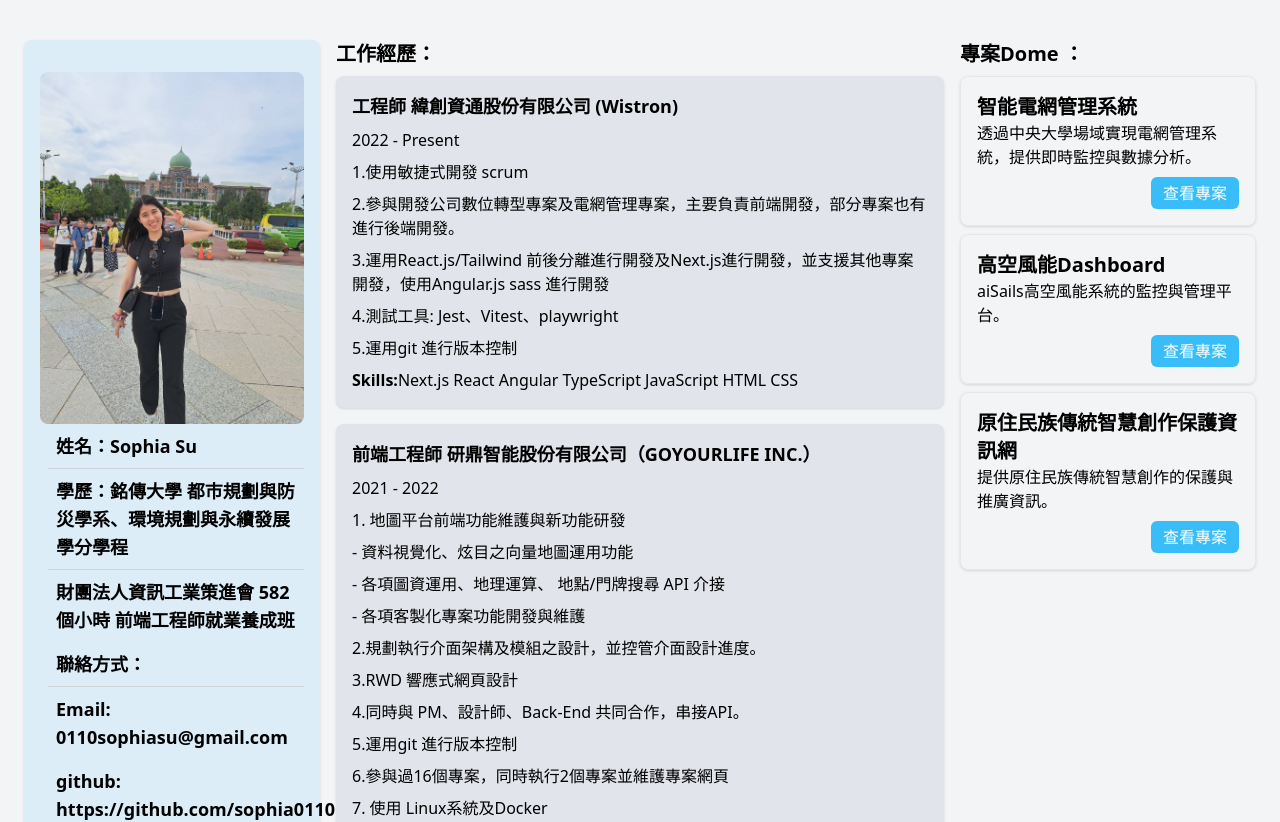
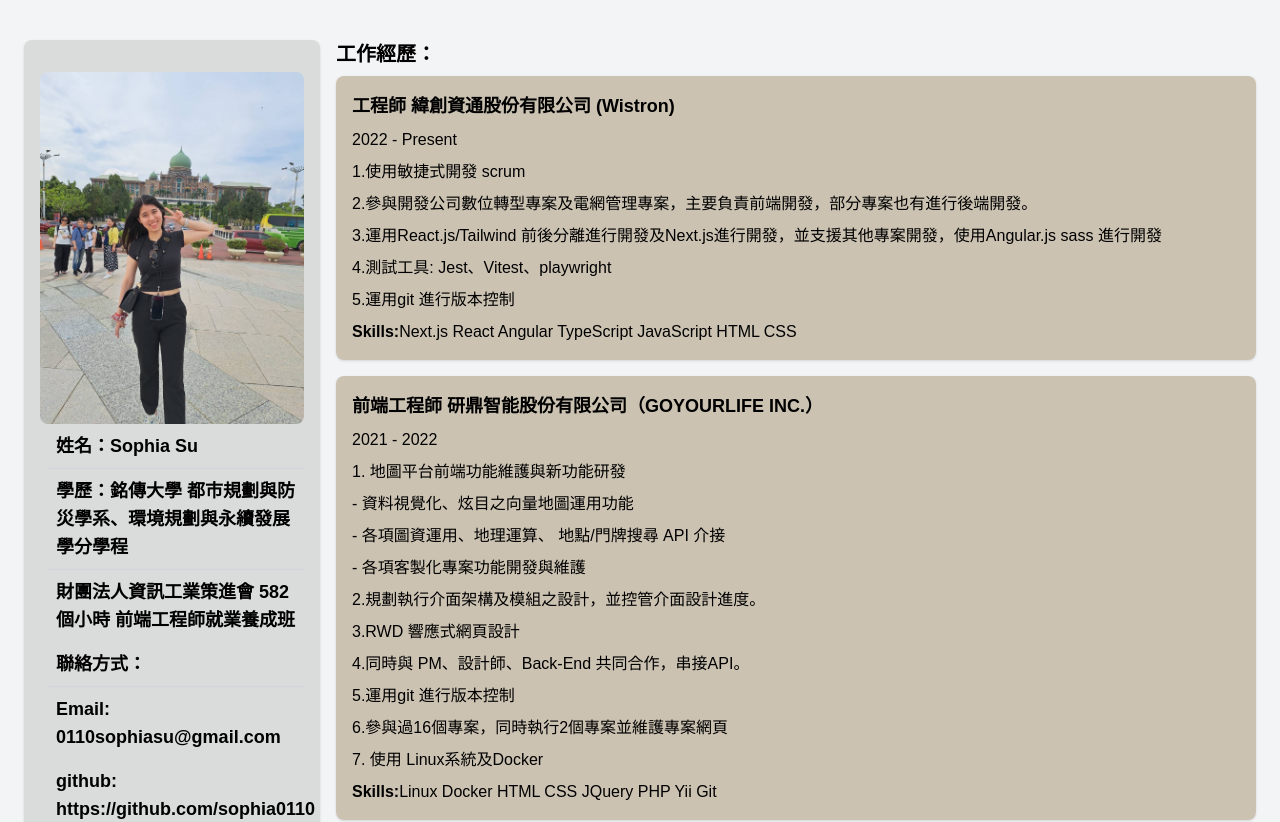
Before and after one commit to sophia0110/resume, a Next.js app: page / in a window 1280 px wide. Shown: the top 822 px of the page. Built offline with nearby package versions, Linux system fonts and the light colour scheme.

Commit message:
feat: cv

```diff
--- a/app/components/List/List.tsx
+++ b/app/components/List/List.tsx
@@ -59,7 +59,7 @@ const works: Work[] = [
 const List: React.FC = () => (
   <ul>
     {works.map(({ id, title, company, period, description, skills }) => (
-      <li key={id} className="mb-4 p-4 bg-slate-400/20 rounded-lg shadow">
+      <li key={id} className="mb-4 p-4 bg-secondary-400/50 rounded-lg shadow">
         <div className="text-lg font-semibold pb-2">
           {title} {company}
         </div>
--- a/app/components/List/ProjectList.tsx
+++ b/app/components/List/ProjectList.tsx
@@ -29,7 +29,7 @@ const ProjectList = () => {
     },
   ];
   return (
-    <ul className="list-disc list-inside  justify-between space-y-2 ">
+    <ul className="list-disc list-inside  justify-between space-y-2 flex space-x-2 ">
       {projects.map((project) => (
         <div
           key={project.id}
@@ -38,7 +38,7 @@ const ProjectList = () => {
           <div className="font-bold text-xl">{project.name}</div>
           <div>{project.description}</div>
           <div className="mt-2 justify-end flex">
-            <button className="bg-sky-400 text-white px-3 py-1  hover:bg-sky-600 rounded-md">
+            <button className="bg-secondary-400 text-white px-3 py-1  hover:bg-secondary-600 rounded-md">
               {project.url && (
                 <a href={project.url} className=" hover:underline">
                   查看專案
--- a/app/page.tsx
+++ b/app/page.tsx
@@ -6,7 +6,7 @@ export default function Page() {
   return (
     <main className="flex min-h-screen flex-col p-6 bg-gray-100">
       <div className="grid grid-cols-4 gap-4 mt-4 grow">
-        <div className="col-span-1 rounded-lg shadow  bg-sky-300/20 p-4 space-x-2">
+        <div className="col-span-1 rounded-lg shadow  bg-primary-500/20 p-4 space-x-2">
           <Image
             src="/imgs/sophia.jpg"
             alt="me"
@@ -26,20 +26,20 @@ export default function Page() {
           <div className="border-b border-gray-300 p-2 text-lg font-semibold">
             聯絡方式：
           </div>
-          <div className="p-2 text-lg font-semibold">
+          <div className="p-2 text-lg font-semibold flex-wrap">
             Email: 0110sophiasu@gmail.com
           </div>
 
-          <div className="p-2 text-lg font-semibold">
+          <div className="p-2 text-lg font-semibold flex-wrap">
             github: https://github.com/sophia0110
           </div>
         </div>
-        <div className="col-span-2">
+        <div className="col-span-3">
           <div className="pb-2 font-bold text-xl">工作經歷：</div>
           <List />
         </div>
-        <div className="col-span-1">
-          <div className="pb-2 font-bold text-xl">專案Dome ：</div>
+        <div className="col-span-3 mt-4">
+          <div className="pb-2 font-bold text-xl">專案Demo：</div>
           <ProjectList />
         </div>
       </div>
--- a/app/ui/global.css
+++ b/app/ui/global.css
@@ -1,3 +1,8 @@
 @tailwind base;
 @tailwind components;
 @tailwind utilities;
+
+
+body {
+  font-family: 'Noto Sans TC', sans-serif;
+}
--- a/tailwind.config.ts
+++ b/tailwind.config.ts
@@ -1,32 +1,56 @@
-import type { Config } from 'tailwindcss';
+import type { Config } from "tailwindcss";
 
 const config: Config = {
   content: [
-    './pages/**/*.{js,ts,jsx,tsx,mdx}',
-    './components/**/*.{js,ts,jsx,tsx,mdx}',
-    './app/**/*.{js,ts,jsx,tsx,mdx}',
+    "./pages/**/*.{js,ts,jsx,tsx,mdx}",
+    "./components/**/*.{js,ts,jsx,tsx,mdx}",
+    "./app/**/*.{js,ts,jsx,tsx,mdx}",
   ],
   theme: {
     extend: {
       gridTemplateColumns: {
-        '13': 'repeat(13, minmax(0, 1fr))',
+        "13": "repeat(13, minmax(0, 1fr))",
       },
       colors: {
         blue: {
-          400: '#2589FE',
-          500: '#0070F3',
-          600: '#2F6FEB',
+          400: "#2589FE",
+          500: "#0070F3",
+          600: "#2F6FEB",
+        },
+        secondary: {
+          50: "#F8EFEA", // 非常淺的奶杏色
+          100: "#EBD9CD", // 更淺的粉膚色棕
+          200: "#D3BBAF", // 淺棕杏色
+          300: "#B89892", // 中性色調棕褐
+          400: "#A39171", // 現有中間棕金色
+          500: "#6D4C3D", // 現有主色，較深的朱古力棕
+          600: "#5B3F33", // 深巧克力棕
+          700: "#493227", // 更深的咖啡棕
+          800: "#33241B", // 接近黑色的深棕
+          900: "#1A120D", // 極深的咖啡底棕黑色
+        },
+        primary: {
+          50: "#F6FAF5", // 非常淺的薄荷白綠
+          100: "#E5EFE4", // 更淺的淡灰綠
+          200: "#C7D7C5", // 柔和的淺灰綠
+          300: "#A9BFA7", // 中性色灰綠
+          400: "#ABC4AB", // 現有柔灰綠
+          500: "#727D71", // 現有主色，結構性低彩灰綠
+          600: "#5A6459", // 更深的灰墨綠
+          700: "#424B42", // 深灰綠，接近樹幹色
+          800: "#2B312B", // 接近黑色的深灰綠
+          900: "#161A16", // 極深的森林灰黑色
         },
       },
     },
     keyframes: {
       shimmer: {
-        '100%': {
-          transform: 'translateX(100%)',
+        "100%": {
+          transform: "translateX(100%)",
         },
       },
     },
   },
-  plugins: [require('@tailwindcss/forms')],
+  plugins: [require("@tailwindcss/forms")],
 };
 export default config;
```
